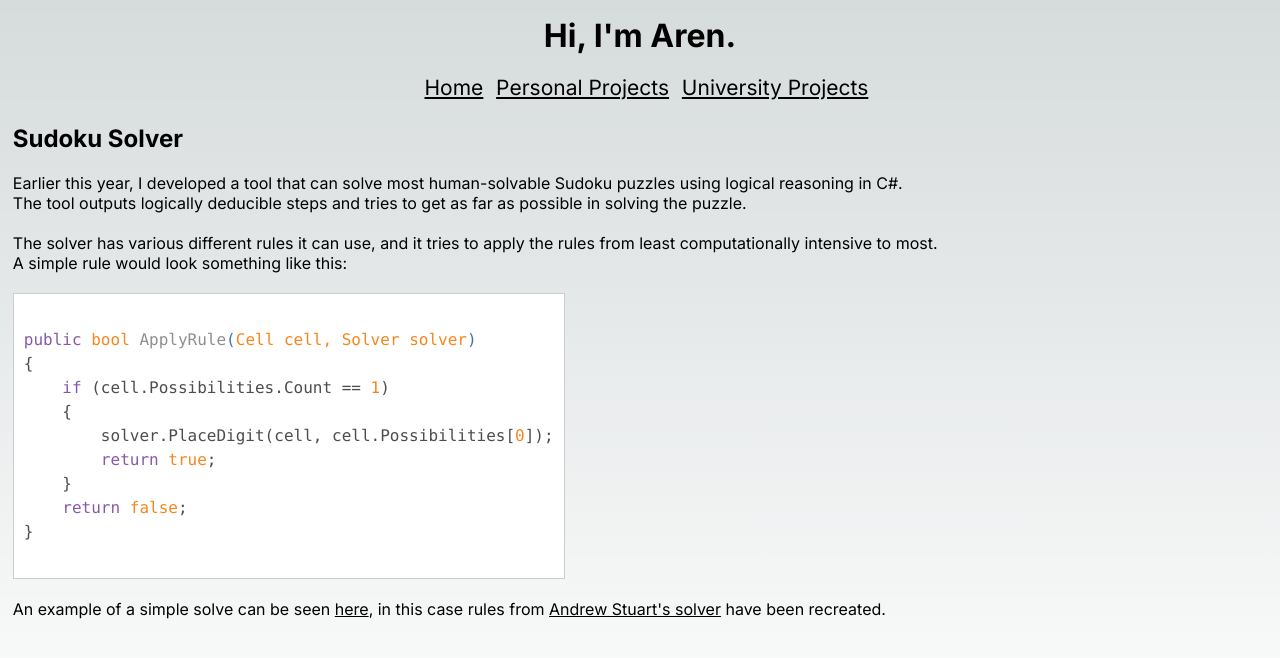
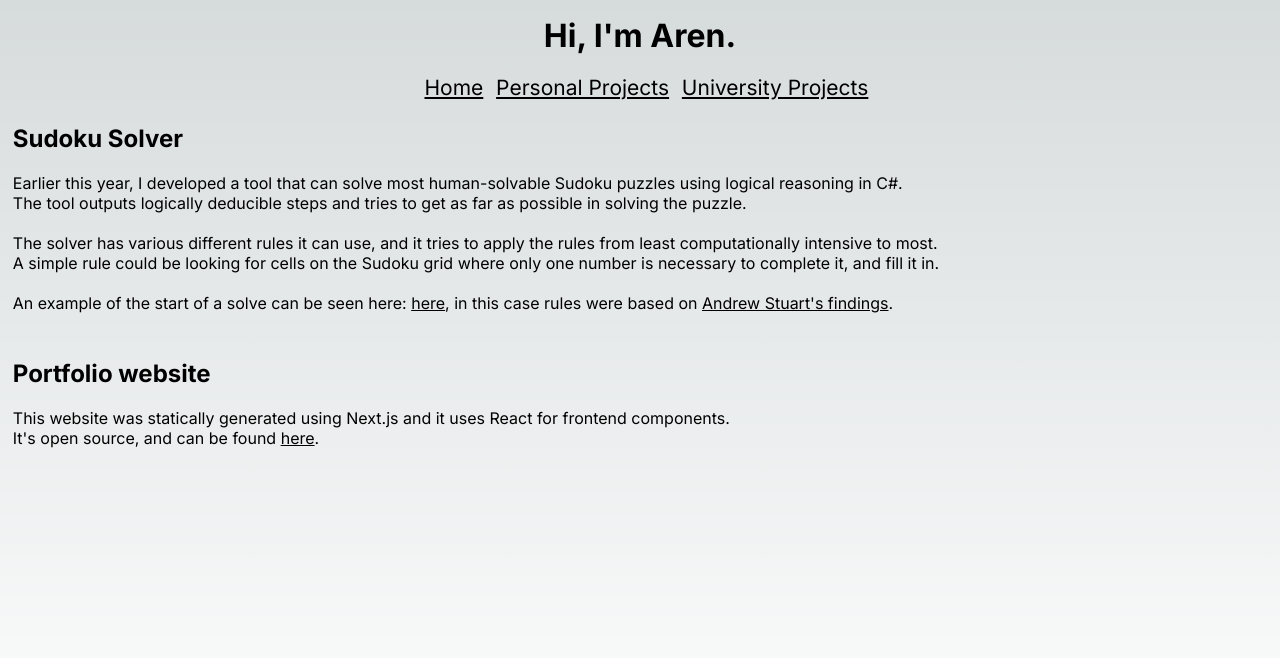
Before and after one commit to arenmn/portfolio, a Next.js app: page /projects in a window 1280 px wide. Shown: the top 658 px of the page. Built offline with nearby package versions, Linux system fonts and the light colour scheme.

Commit message:
Remove unused library, clear ecosystem config, more content on personal projects.

```diff
--- a/pages/projects.tsx
+++ b/pages/projects.tsx
@@ -1,18 +1,9 @@
 import Head from "next/head";
 import Top from "../components/Top";
-import hljs from 'highlight.js';
-import cs from 'highlight.js/lib/languages/csharp'
-import {useEffect} from "react";
 import Link from "next/link";
 import Project from "../components/Project";
-hljs.registerLanguage('cs', cs)
 
 export default function Index() {
-
-    useEffect(() => {
-        hljs.configure({ classPrefix: ''});
-        hljs.initHighlighting()
-    }, [])
 
     return (
         <>
@@ -26,24 +17,14 @@ export default function Index() {
                     <p>The tool outputs logically deducible steps and tries to get as far as possible in solving the puzzle.</p>
                     <br/>
                     <p>The solver has various different rules it can use, and it tries to apply the rules from least computationally intensive to most.</p>
-                    <p>A simple rule would look something like this:</p>
+                    <p>A simple rule could be looking for cells on the Sudoku grid where only one number is necessary to complete it, and fill it in.</p>
                     <br/>
-                    <pre><code className="cs">
-                    {`
-public bool ApplyRule(Cell cell, Solver solver)
-{
-    if (cell.Possibilities.Count == 1)
-    {
-        solver.PlaceDigit(cell, cell.Possibilities[0]);
-        return true;
-    }
-    return false;
-}
-                    `}
-                    </code></pre>
+                    <p>An example of the start of a solve can be seen here: <Link className="link" href="/solve.png">here</Link>, in this case rules were based on <Link className="link" href="https://www.sudokuwiki.org/sudoku.htm">Andrew Stuart&apos;s findings</Link>.</p>
                     <br/>
-                    <p>An example of a simple solve can be seen <Link className="link" href="/solve.png">here</Link>, in this case rules from <Link className="link" href="https://www.sudokuwiki.org/sudoku.htm">Andrew Stuart&apos;s solver</Link> have been recreated.</p>
-                    <br/>
+                </Project>
+                <Project project="Portfolio website">
+                    <p>This website was statically generated using Next.js and it uses React for frontend components.</p>
+                    <p>It&apos;s open source, and can be found <Link className="link" href="https://github.com/arenmn/portfolio">here</Link>.</p>
                 </Project>
             </main>
         </>
--- a/styles/globals.css
+++ b/styles/globals.css
@@ -113,112 +113,6 @@ p {
   }
 }
 
-
-/* Tomorrow Theme */
-/* https://jmblog.github.io/color-themes-for-google-code-highlightjs */
-/* Original theme - https://github.com/chriskempson/tomorrow-theme */
-/* https://jmblog.github.io/color-themes-for-google-code-highlightjs */
-@media (prefers-color-scheme: light) {
-  .tomorrow-comment, pre .comment, pre .title {
-    color: #8e908c;
-  }
-
-  .tomorrow-red, pre .variable, pre .attribute, pre .tag, pre .regexp, pre .ruby .constant, pre .xml .tag .title, pre .xml .pi, pre .xml .doctype, pre .html .doctype, pre .css .id, pre .css .class, pre .css .pseudo {
-    color: #c82829;
-  }
-
-  .tomorrow-orange, pre .number, pre .preprocessor, pre .built_in, pre .literal, pre .params, pre .constant {
-    color: #f5871f;
-  }
-
-  .tomorrow-yellow, pre .class, pre .ruby .class .title, pre .css .rules .attribute {
-    color: #eab700;
-  }
-
-  .tomorrow-green, pre .string, pre .value, pre .inheritance, pre .header, pre .ruby .symbol, pre .xml .cdata {
-    color: #718c00;
-  }
-
-  .tomorrow-aqua, pre .css .hexcolor {
-    color: #3e999f;
-  }
-
-  .tomorrow-blue, pre .function, pre .python .decorator, pre .python .title, pre .ruby .function .title, pre .ruby .title .keyword, pre .perl .sub, pre .javascript .title, pre .coffeescript .title {
-    color: #4271ae;
-  }
-
-  .tomorrow-purple, pre .keyword, pre .javascript .function {
-    color: #8959a8;
-  }
-
-  pre code {
-    display: block;
-    background: white;
-    color: #4d4d4c;
-    font-family: Menlo, Monaco, Consolas, monospace;
-    font-size: xx-small;
-    line-height: 1.5;
-    border: 1px solid #ccc;
-    padding: 10px;
-    width: fit-content;
-  }
-}
-
-/* Tomorrow Night Theme */
-/* https://jmblog.github.io/color-themes-for-google-code-highlightjs */
-/* Original theme - https://github.com/chriskempson/tomorrow-theme */
-/* https://jmblog.github.io/color-themes-for-google-code-highlightjs */
-@media (prefers-color-scheme: dark) {
-  .tomorrow-comment, pre .comment, pre .title {
-    color: #969896;
-  }
-
-  .tomorrow-red, pre .variable, pre .attribute, pre .tag, pre .regexp, pre .ruby .constant, pre .xml .tag .title, pre .xml .pi, pre .xml .doctype, pre .html .doctype, pre .css .id, pre .css .class, pre .css .pseudo {
-    color: #cc6666;
-  }
-
-  .tomorrow-orange, pre .number, pre .preprocessor, pre .built_in, pre .literal, pre .params, pre .constant {
-    color: #de935f;
-  }
-
-  .tomorrow-yellow, pre .class, pre .ruby .class .title, pre .css .rules .attribute {
-    color: #f0c674;
-  }
-
-  .tomorrow-green, pre .string, pre .value, pre .inheritance, pre .header, pre .ruby .symbol, pre .xml .cdata {
-    color: #b5bd68;
-  }
-
-  .tomorrow-aqua, pre .css .hexcolor {
-    color: #8abeb7;
-  }
-
-  .tomorrow-blue, pre .function, pre .python .decorator, pre .python .title, pre .ruby .function .title, pre .ruby .title .keyword, pre .perl .sub, pre .javascript .title, pre .coffeescript .title {
-    color: #81a2be;
-  }
-
-  .tomorrow-purple, pre .keyword, pre .javascript .function {
-    color: #b294bb;
-  }
-  pre code {
-    display: block;
-    background: #1d1f21;
-    color: #c5c8c6;
-    font-size: xx-small;
-    font-family: Menlo, Monaco, Consolas, monospace;
-    line-height: 1.5;
-    border: 1px solid #ccc;
-    padding: 10px;
-    width: fit-content;
-  }
-}
-
-@media only screen and (min-width: 768px) {
-  pre code {
-    font-size: medium;
-  }
-}
-
 .link {
   text-decoration-line: underline;
 }
```
Also changed, not shown: ecosystem.config.js (+1 -10 lines), 1 other file (tests, documents, lock files or other folders).
